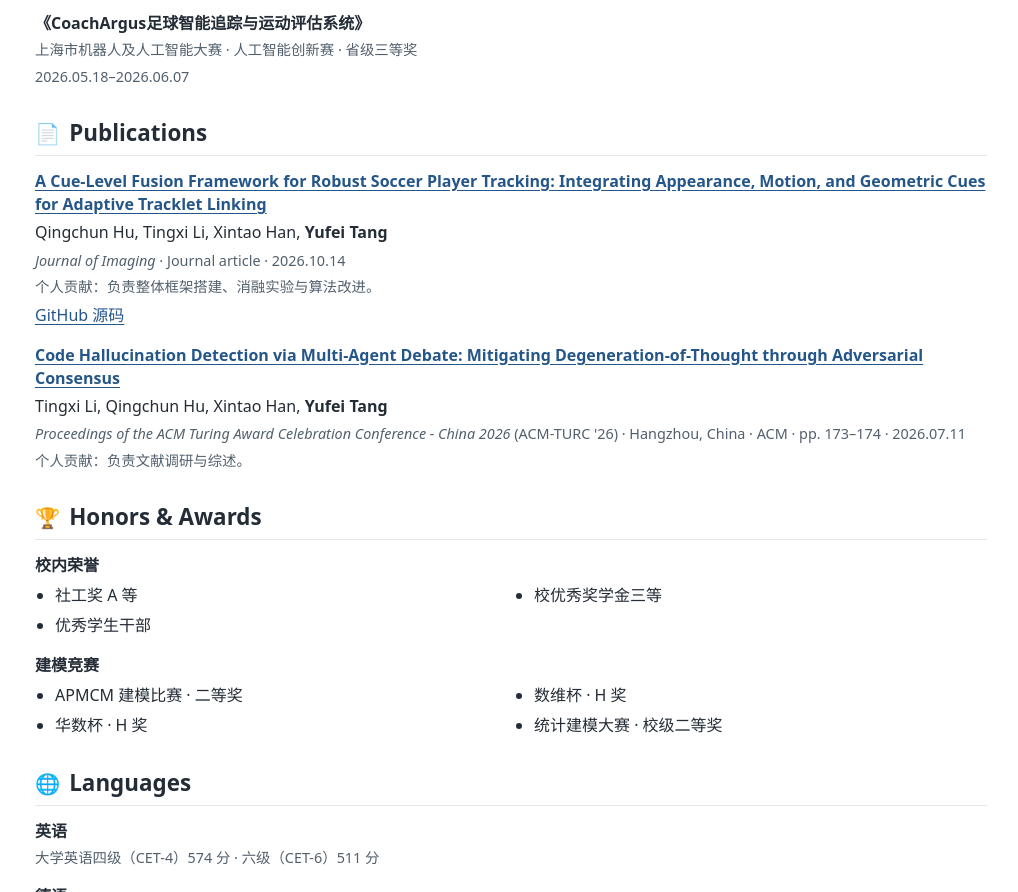
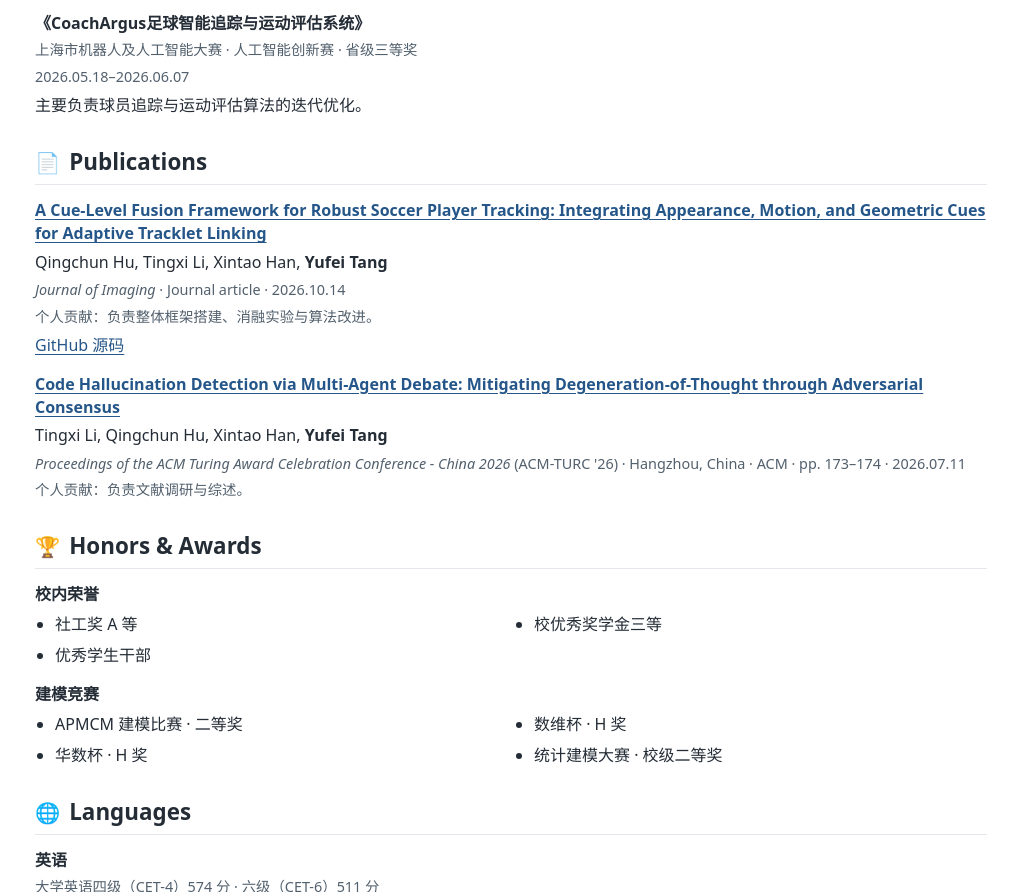
Before and after one commit to Sakiel2025/sakiel2025.github.io, a plain HTML site: page index.html in a window 1280 px wide. Shown: the part 1186-2078 px from the top of the page, without its empty margins (261-1279 px from the left). Drawn offline with Linux system fonts and the light colour scheme.

Commit message:
Describe CoachArgus project contributions

```diff
--- a/index.html
+++ b/index.html
@@ -200,6 +200,7 @@
         <h3>《CoachArgus足球智能追踪与运动评估系统》</h3>
         <p class="meta">上海市机器人及人工智能大赛 · 人工智能创新赛 · 省级三等奖</p>
         <p class="meta"><time datetime="2026-05-18">2026.05.18</time>–<time datetime="2026-06-07">2026.06.07</time></p>
+        <p>主要负责球员追踪与运动评估算法的迭代优化。</p>
       </article>
     </section>
     <section id="publications" aria-labelledby="publications-title">
```
